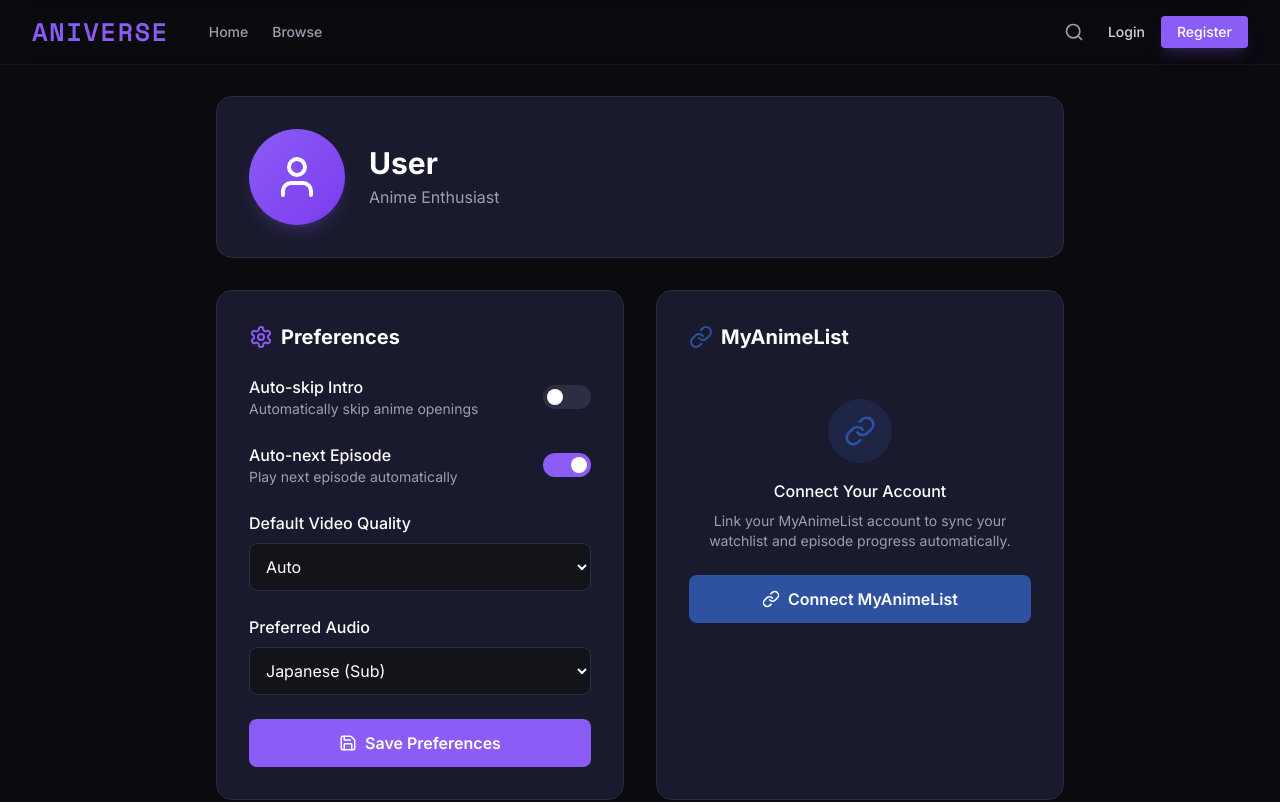
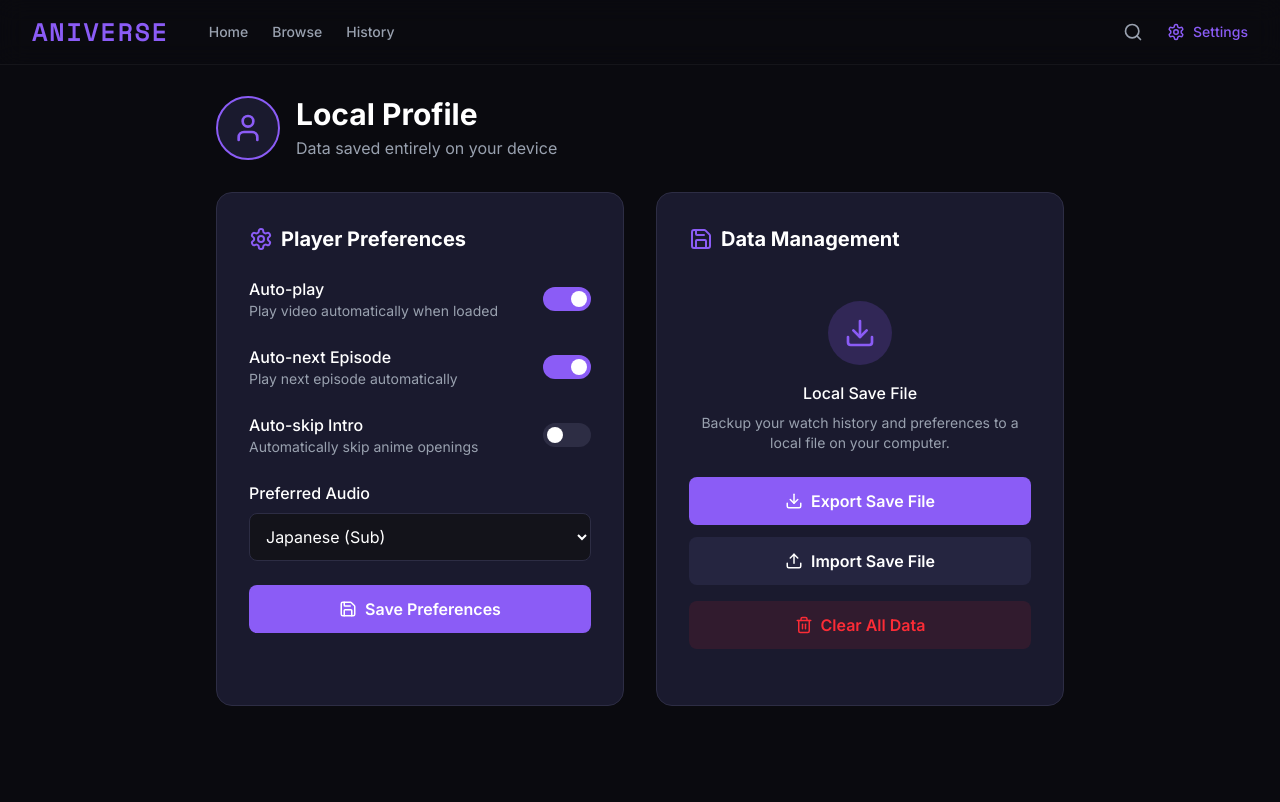
Before and after one commit to thisissufian/Aniverse, a React (Vite) app in the folder client/: page /profile in a window 1280 px wide. Shown: the top 802 px of the page. Built offline with nearby package versions, Linux system fonts and the light colour scheme; no server answers; what @radix-ui/themes would draw is missing.

Commit message:
feat: Remove auth dependency, add local watch history, and create local file exporter

```diff
--- a/client/src/components/layout/Navbar.jsx
+++ b/client/src/components/layout/Navbar.jsx
@@ -1,11 +1,8 @@
 import { Link, useLocation } from 'react-router-dom';
-import { Search } from 'lucide-react';
-import { useAuth } from '../../context/AuthContext';
+import { Search, History, Settings } from 'lucide-react';
 
 export default function Navbar() {
-  const { user, logout } = useAuth();
   const location = useLocation();
-
   const isActive = (path) => location.pathname === path;
 
   return (
@@ -25,31 +22,24 @@
             <Link to="/search" className={`text-sm font-medium transition-colors ${isActive('/search') ? 'text-white' : 'text-gray-400 hover:text-white'}`}>
               Browse
             </Link>
+            <Link to="/history" className={`text-sm font-medium transition-colors ${isActive('/history') ? 'text-white' : 'text-gray-400 hover:text-white'}`}>
+              History
+            </Link>
           </div>
         </div>
 
-        {/* Right Side: Search & Auth */}
+        {/* Right Side: Search & Settings */}
         <div className="flex items-center gap-6">
           <Link to="/search" className="text-gray-400 hover:text-white transition-colors">
             <Search size={20} />
           </Link>
 
-          {user ? (
-            <div className="flex items-center gap-4">
-              <Link to="/watchlist" className={`text-sm font-medium transition-colors ${isActive('/watchlist') ? 'text-white' : 'text-gray-400 hover:text-white'}`}>Watchlist</Link>
-              <Link to="/profile" className={`text-sm font-medium transition-colors ${isActive('/profile') ? 'text-white' : 'text-gray-400 hover:text-white'}`}>Profile</Link>
-              <button onClick={logout} className="text-sm font-medium text-gray-400 hover:text-white transition-colors">Logout</button>
-            </div>
-          ) : (
-            <div className="flex items-center gap-4">
-              <Link to="/login" className="text-sm font-medium text-gray-300 hover:text-white transition-colors">
-                Login
-              </Link>
-              <Link to="/register" className="text-sm font-medium px-4 py-1.5 bg-[#8B5CF6] hover:bg-[#7C3AED] text-white rounded transition-colors shadow-lg shadow-[#8B5CF6]/20">
-                Register
-              </Link>
-            </div>
-          )}
+          <div className="flex items-center gap-4">
+            <Link to="/profile" className={`flex items-center gap-2 text-sm font-medium transition-colors ${isActive('/profile') ? 'text-[#8B5CF6]' : 'text-gray-400 hover:text-white'}`}>
+              <Settings size={18} />
+              <span className="hidden sm:inline">Settings</span>
+            </Link>
+          </div>
         </div>
 
       </div>
--- a/client/src/pages/Profile.jsx
+++ b/client/src/pages/Profile.jsx
@@ -1,93 +1,88 @@
-import { useState, useEffect } from 'react';
-import { useSearchParams } from 'react-router-dom';
+import { useState, useRef } from 'react';
 import { motion } from 'framer-motion';
-import { User, Settings, Link as LinkIcon, Unlink, Save, RefreshCw } from 'lucide-react';
-import { useAuth } from '../context/AuthContext';
+import { Settings, Save, Download, Upload, User, Trash2 } from 'lucide-react';
 import toast from 'react-hot-toast';
-import api from '../services/api';
 
 export default function Profile() {
-  const { user, updateProfile } = useAuth();
-  const [searchParams] = useSearchParams();
-  const [loading, setLoading] = useState(false);
-  const [malStatus, setMalStatus] = useState({ connected: false, malUsername: null });
-  const [syncing, setSyncing] = useState(false);
+  const fileInputRef = useRef(null);
   const [preferences, setPreferences] = useState({
-    autoSkipIntro: user?.preferences?.autoSkipIntro ?? false,
-    autoNextEpisode: user?.preferences?.autoNextEpisode ?? true,
-    defaultQuality: user?.preferences?.defaultQuality ?? 'auto',
-    defaultAudio: user?.preferences?.defaultAudio ?? 'sub',
-    malAutoSync: user?.preferences?.malAutoSync ?? true,
+    autoSkipIntro: localStorage.getItem('autoSkip') === 'true',
+    autoNextEpisode: localStorage.getItem('autoNext') !== 'false',
+    autoPlay: localStorage.getItem('autoPlay') !== 'false',
+    defaultAudio: localStorage.getItem('defaultAudio') || 'sub',
   });
 
-  useEffect(() => {
-    // Check MAL callback result
-    const malResult = searchParams.get('mal');
-    if (malResult === 'success') {
-      toast.success('MyAnimeList connected successfully!');
-      window.history.replaceState({}, '', '/profile');
-    } else if (malResult === 'error') {
-      toast.error('Failed to connect MyAnimeList. Please try again.');
-      window.history.replaceState({}, '', '/profile');
-    }
-    fetchMalStatus();
-  }, [searchParams]);
+  const handleToggle = (key) => {
+    const newValue = !preferences[key];
+    setPreferences(prev => ({ ...prev, [key]: newValue }));
 
-  const fetchMalStatus = async () => {
+    // Some keys might need mapping
+    if (key === 'autoSkipIntro') localStorage.setItem('autoSkip', newValue);
+    else if (key === 'autoNextEpisode') localStorage.setItem('autoNext', newValue);
+    else if (key === 'autoPlay') localStorage.setItem('autoPlay', newValue);
+    else localStorage.setItem(key, newValue);
+  };
+
+  const handleSave = () => {
+    toast.success('Preferences saved locally!');
+  };
+
+  const exportData = () => {
     try {
-      const res = await api.MAL.getStatus();
-      setMalStatus(res.data);
-    } catch {
-      // Not logged in or error
+      const data = {
+        history: JSON.parse(localStorage.getItem('aniverse_history') || '[]'),
+        preferences: preferences
+      };
+
+      const blob = new Blob([JSON.stringify(data, null, 2)], { type: 'application/json' });
+      const url = URL.createObjectURL(blob);
+      const a = document.createElement('a');
+      a.href = url;
+      a.download = 'aniverse_save_data.json';
+      document.body.appendChild(a);
+      a.click();
+      document.body.removeChild(a);
+      URL.revokeObjectURL(url);
+
+      toast.success('Save file exported successfully!');
+    } catch (e) {
+      toast.error('Failed to export data');
+      console.error(e);
     }
   };
 
-  const handleToggle = (key) => {
-    setPreferences(prev => ({ ...prev, [key]: !prev[key] }));
+  const importData = (event) => {
+    const file = event.target.files[0];
+    if (!file) return;
+
+    const reader = new FileReader();
+    reader.onload = (e) => {
+      try {
+        const data = JSON.parse(e.target.result);
+        if (data.history) {
+          localStorage.setItem('aniverse_history', JSON.stringify(data.history));
+        }
+        if (data.preferences) {
+          if (data.preferences.autoSkipIntro !== undefined) localStorage.setItem('autoSkip', data.preferences.autoSkipIntro);
+          if (data.preferences.autoNextEpisode !== undefined) localStorage.setItem('autoNext', data.preferences.autoNextEpisode);
+          if (data.preferences.autoPlay !== undefined) localStorage.setItem('autoPlay', data.preferences.autoPlay);
+          if (data.preferences.defaultAudio !== undefined) localStorage.setItem('defaultAudio', data.preferences.defaultAudio);
+          setPreferences({ ...preferences, ...data.preferences });
+        }
+        toast.success('Save file imported successfully!');
+        setTimeout(() => window.location.reload(), 1000);
+      } catch (err) {
+        toast.error('Invalid save file');
+        console.error(err);
+      }
+    };
+    reader.readAsText(file);
   };
 
-  const handleSave = async () => {
-    try {
-      setLoading(true);
-      await updateProfile({ preferences });
-      toast.success('Preferences saved!');
-    } catch {
-      toast.error('Failed to save preferences');
-    } finally {
-      setLoading(false);
-    }
-  };
-
-  const connectMal = async () => {
-    try {
-      const res = await api.MAL.getAuthUrl();
-      if (res.data?.url) {
-        window.location.href = res.data.url;
-      }
-    } catch {
-      toast.error('Failed to start MAL connection');
-    }
-  };
-
-  const disconnectMal = async () => {
-    try {
-      await api.MAL.disconnect();
-      setMalStatus({ connected: false, malUsername: null });
-      toast.success('Disconnected from MyAnimeList');
-    } catch {
-      toast.error('Failed to disconnect');
-    }
-  };
-
-  const syncAll = async () => {
-    try {
-      setSyncing(true);
-      const res = await api.MAL.syncAll();
-      toast.success(res.data.message || 'Sync complete!');
-    } catch {
-      toast.error('Sync failed');
-    } finally {
-      setSyncing(false);
+  const clearData = () => {
+    if (window.confirm('Are you sure you want to delete all local history and settings? This cannot be undone.')) {
+      localStorage.removeItem('aniverse_history');
+      toast.success('Local data cleared!');
     }
   };
 
@@ -97,42 +92,34 @@
       animate={{ opacity: 1 }}
       className="max-w-4xl mx-auto px-4 sm:px-6 py-24 min-h-screen"
     >
-      {/* Profile Header */}
-      <div className="bg-[#1a1a2e] border border-[#2D2D44] rounded-2xl p-8 mb-8 flex items-center space-x-6">
-        <div className="w-24 h-24 bg-gradient-to-br from-[#8B5CF6] to-[#7C3AED] rounded-full flex items-center justify-center shadow-lg shadow-[#8B5CF6]/20">
-          <User size={48} className="text-white" />
+      <div className="flex items-center space-x-4 mb-8">
+        <div className="w-16 h-16 rounded-full bg-[#1a1a2e] border-2 border-[#8B5CF6] flex items-center justify-center p-1">
+          <User size={32} className="text-[#8B5CF6]" />
         </div>
         <div>
-          <h1 className="text-3xl font-bold text-white">{user?.username || 'User'}</h1>
-          <p className="text-gray-400 mt-1">Anime Enthusiast</p>
-          {malStatus.connected && (
-            <p className="text-sm text-[#A78BFA] mt-1 flex items-center gap-1">
-              <span className="w-2 h-2 bg-green-400 rounded-full inline-block"></span>
-              MAL: {malStatus.malUsername}
-            </p>
-          )}
+          <h1 className="text-3xl font-bold text-white">Local Profile</h1>
+          <p className="text-gray-400 mt-1">Data saved entirely on your device</p>
         </div>
       </div>
 
       <div className="grid md:grid-cols-2 gap-8">
-        {/* Preferences */}
         <div className="bg-[#1a1a2e] border border-[#2D2D44] rounded-2xl p-6 md:p-8">
           <div className="flex items-center space-x-2 mb-6 text-white">
             <Settings size={24} className="text-[#8B5CF6]" />
-            <h2 className="text-xl font-bold">Preferences</h2>
+            <h2 className="text-xl font-bold">Player Preferences</h2>
           </div>
 
           <div className="space-y-6">
             <div className="flex items-center justify-between">
               <div>
-                <h3 className="text-white font-medium">Auto-skip Intro</h3>
-                <p className="text-sm text-gray-400">Automatically skip anime openings</p>
+                <h3 className="text-white font-medium">Auto-play</h3>
+                <p className="text-sm text-gray-400">Play video automatically when loaded</p>
               </div>
               <button
-                onClick={() => handleToggle('autoSkipIntro')}
-                className={`w-12 h-6 rounded-full transition-colors relative ${preferences.autoSkipIntro ? 'bg-[#8B5CF6]' : 'bg-[#2D2D44]'}`}
+                onClick={() => handleToggle('autoPlay')}
+                className={`w-12 h-6 rounded-full transition-colors relative ${preferences.autoPlay ? 'bg-[#8B5CF6]' : 'bg-[#2D2D44]'}`}
               >
-                <div className={`w-4 h-4 bg-white rounded-full absolute top-1 transition-transform ${preferences.autoSkipIntro ? 'translate-x-7' : 'translate-x-1'}`}></div>
+                <div className={`w-4 h-4 bg-white rounded-full absolute top-1 transition-transform ${preferences.autoPlay ? 'translate-x-7' : 'translate-x-1'}`}></div>
               </button>
             </div>
 
@@ -149,18 +136,17 @@
               </button>
             </div>
 
-            <div>
-              <h3 className="text-white font-medium mb-2">Default Video Quality</h3>
-              <select
-                value={preferences.defaultQuality}
-                onChange={(e) => setPreferences({ ...preferences, defaultQuality: e.target.value })}
-                className="w-full bg-[#13131a] border border-[#2D2D44] text-white rounded-lg p-3 focus:ring-2 focus:ring-[#8B5CF6] outline-none"
+            <div className="flex items-center justify-between">
+              <div>
+                <h3 className="text-white font-medium">Auto-skip Intro</h3>
+                <p className="text-sm text-gray-400">Automatically skip anime openings</p>
+              </div>
+              <button
+                onClick={() => handleToggle('autoSkipIntro')}
+                className={`w-12 h-6 rounded-full transition-colors relative ${preferences.autoSkipIntro ? 'bg-[#8B5CF6]' : 'bg-[#2D2D44]'}`}
               >
-                <option value="auto">Auto</option>
-                <option value="1080p">1080p</option>
-                <option value="720p">720p</option>
-                <option value="480p">480p</option>
-              </select>
+                <div className={`w-4 h-4 bg-white rounded-full absolute top-1 transition-transform ${preferences.autoSkipIntro ? 'translate-x-7' : 'translate-x-1'}`}></div>
+              </button>
             </div>
 
             <div>
@@ -180,84 +166,62 @@
 
             <button
               onClick={handleSave}
-              disabled={loading}
-              className="w-full flex items-center justify-center space-x-2 bg-[#8B5CF6] hover:bg-[#7C3AED] text-white py-3 rounded-lg font-semibold transition-colors disabled:opacity-50 mt-4"
+              className="w-full flex items-center justify-center space-x-2 bg-[#8B5CF6] hover:bg-[#7C3AED] text-white py-3 rounded-lg font-semibold transition-colors mt-4"
             >
               <Save size={18} />
-              <span>{loading ? 'Saving...' : 'Save Preferences'}</span>
+              <span>Save Preferences</span>
             </button>
           </div>
         </div>
 
-        {/* MAL Integration */}
         <div className="bg-[#1a1a2e] border border-[#2D2D44] rounded-2xl p-6 md:p-8">
           <div className="flex items-center space-x-2 mb-6 text-white">
-            <LinkIcon size={24} className="text-[#2E51A2]" />
-            <h2 className="text-xl font-bold">MyAnimeList</h2>
+            <Save size={24} className="text-[#8B5CF6]" />
+            <h2 className="text-xl font-bold">Data Management</h2>
           </div>
 
           <div className="space-y-6">
-            {malStatus.connected ? (
-              <div className="space-y-4">
-                <div className="bg-[#13131a] border border-[#2D2D44] rounded-xl p-4">
-                  <div className="flex items-center justify-between mb-4">
-                    <div className="flex items-center space-x-3">
-                      <div className="w-10 h-10 bg-[#2E51A2] rounded-full flex items-center justify-center">
-                        <span className="text-white font-bold text-sm">MAL</span>
-                      </div>
-                      <div>
-                        <p className="text-white font-medium">Connected as</p>
-                        <p className="text-[#A78BFA]">{malStatus.malUsername}</p>
-                      </div>
-                    </div>
-                    <button
-                      onClick={disconnectMal}
-                      className="text-gray-400 hover:text-red-400 p-2 transition-colors"
-                      title="Disconnect"
-                    >
-                      <Unlink size={20} />
-                    </button>
-                  </div>
+            <div className="text-center py-6">
+              <div className="w-16 h-16 bg-[#8B5CF6]/20 rounded-full flex items-center justify-center mx-auto mb-4">
+                <Download size={32} className="text-[#8B5CF6]" />
+              </div>
+              <h3 className="text-white font-medium mb-2">Local Save File</h3>
+              <p className="text-gray-400 text-sm mb-6">Backup your watch history and preferences to a local file on your computer.</p>
 
-                  <div className="flex items-center justify-between pt-4 border-t border-[#2D2D44]">
-                    <div>
-                      <h3 className="text-white font-medium text-sm">Auto-sync to MAL</h3>
-                      <p className="text-xs text-gray-400">Update progress automatically</p>
-                    </div>
-                    <button
-                      onClick={() => handleToggle('malAutoSync')}
-                      className={`w-10 h-5 rounded-full transition-colors relative ${preferences.malAutoSync ? 'bg-[#8B5CF6]' : 'bg-[#2D2D44]'}`}
-                    >
-                      <div className={`w-3.5 h-3.5 bg-white rounded-full absolute top-[3px] transition-transform ${preferences.malAutoSync ? 'translate-x-[22px]' : 'translate-x-1'}`}></div>
-                    </button>
-                  </div>
-                </div>
+              <div className="space-y-3">
+                <button
+                  onClick={exportData}
+                  className="w-full bg-[#8B5CF6] hover:bg-[#7C3AED] text-white py-3 rounded-lg font-semibold transition-colors flex items-center justify-center space-x-2"
+                >
+                  <Download size={18} />
+                  <span>Export Save File</span>
+                </button>
+
+                <input
+                  type="file"
+                  ref={fileInputRef}
+                  onChange={importData}
+                  accept=".json"
+                  className="hidden"
+                />
 
                 <button
-                  onClick={syncAll}
-                  disabled={syncing}
-                  className="w-full flex items-center justify-center space-x-2 bg-[#2E51A2] hover:bg-[#254282] text-white py-3 rounded-lg font-semibold transition-colors disabled:opacity-50"
+                  onClick={() => fileInputRef.current?.click()}
+                  className="w-full bg-[#252540] hover:bg-[#2D2D44] text-white py-3 rounded-lg font-semibold transition-colors flex items-center justify-center space-x-2"
                 >
-                  <RefreshCw size={18} className={syncing ? 'animate-spin' : ''} />
-                  <span>{syncing ? 'Syncing...' : 'Sync All to MAL'}</span>
+                  <Upload size={18} />
+                  <span>Import Save File</span>
+                </button>
+
+                <button
+                  onClick={clearData}
+                  className="w-full bg-red-500/10 hover:bg-red-500/20 text-red-500 py-3 rounded-lg font-semibold transition-colors flex items-center justify-center space-x-2 mt-4"
+                >
+                  <Trash2 size={18} />
+                  <span>Clear All Data</span>
                 </button>
               </div>
-            ) : (
-              <div className="text-center py-6">
-                <div className="w-16 h-16 bg-[#2E51A2]/20 rounded-full flex items-center justify-center mx-auto mb-4">
-                  <LinkIcon size={32} className="text-[#2E51A2]" />
-                </div>
-                <h3 className="text-white font-medium mb-2">Connect Your Account</h3>
-                <p className="text-gray-400 text-sm mb-6">Link your MyAnimeList account to sync your watchlist and episode progress automatically.</p>
-                <button
-                  onClick={connectMal}
-                  className="w-full bg-[#2E51A2] hover:bg-[#254282] text-white py-3 rounded-lg font-semibold transition-colors flex items-center justify-center space-x-2"
-                >
-                  <LinkIcon size={18} />
-                  <span>Connect MyAnimeList</span>
-                </button>
-              </div>
-            )}
+            </div>
           </div>
         </div>
       </div>
```
Also changed, not shown: client/src/pages/History.jsx (+20 -31 lines), client/src/pages/Watch.jsx (+26 -0 lines).
